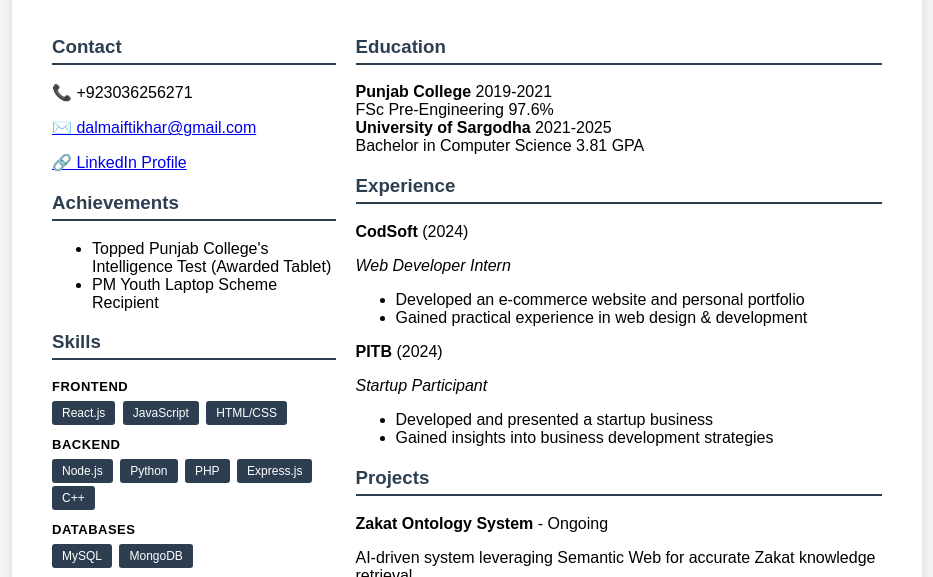
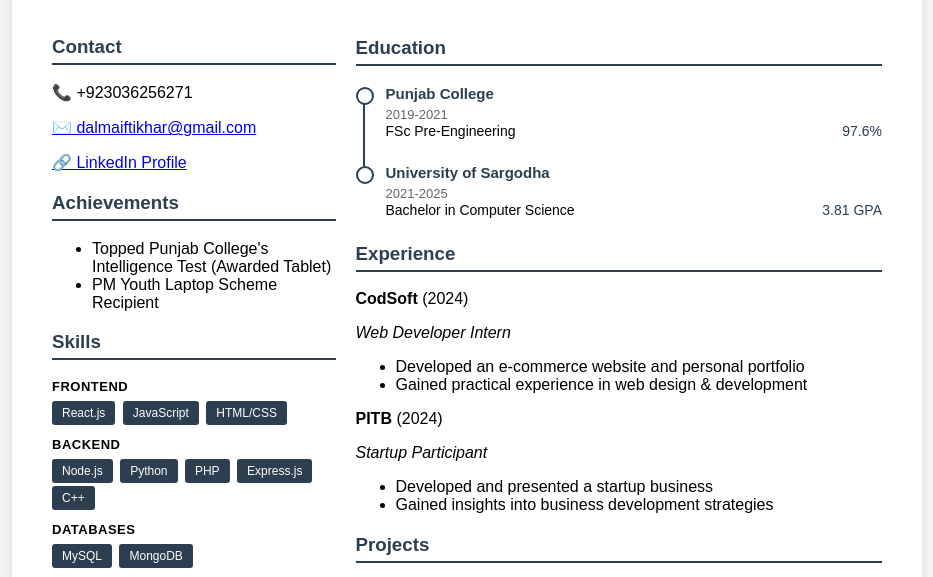
Before and after one commit to DaimaIftikhar/Daima-s-Resume, a plain HTML site: page index.html in a window 1280 px wide. Shown: the part 205-782 px from the top of the page, without its empty margins (173-1106 px from the left). Drawn offline with Linux system fonts and the light colour scheme.

Commit message:
Update index.css

```diff
--- a/index.css
+++ b/index.css
@@ -108,6 +108,64 @@ h3 {
     font-size: 12px;
 }
 
+/* Update education section styling */
+.education {
+    margin-top: 20px;
+  }
+
+  /* Add to your CSS */
+.education-entry {
+    position: relative;
+    padding-left: 30px;
+    margin-bottom: 25px;
+}
+
+.education-entry:not(:last-child)::after {
+    content: "";
+    position: absolute;
+    left: 7px;
+    top: 18px;  /* Adjusted */
+    bottom: -27px;  /* Adjusted */
+    width: 2px;
+    background-color: #2C3E50;
+}
+
+.education-entry::before {
+    content: "";
+    position: absolute;
+    left: 0;
+    top: 2px;
+    width: 14px;
+    height: 14px;
+    border: 2px solid #2C3E50;
+    border-radius: 50%;
+    background: white;
+    z-index: 1;  /* Ensure bullets stay on top */
+}
+
+  .education-entry strong {
+    display: block;
+    color: #2C3E50;
+    font-size: 15px;
+    margin-bottom: 3px;
+  }
+
+  .education-entry .year {
+    font-size: 13px;
+    color: #666;
+    margin-bottom: 5px;
+  }
+
+  .degree-gpa {
+    display: flex;
+    justify-content: space-between;
+    font-size: 14px;
+  }
+
+  .gpa {
+    color: #2C3E50;
+    font-weight: 500;
+  }
 /* Responsive Design */
 @media (max-width: 1024px) {
     .container {
```
